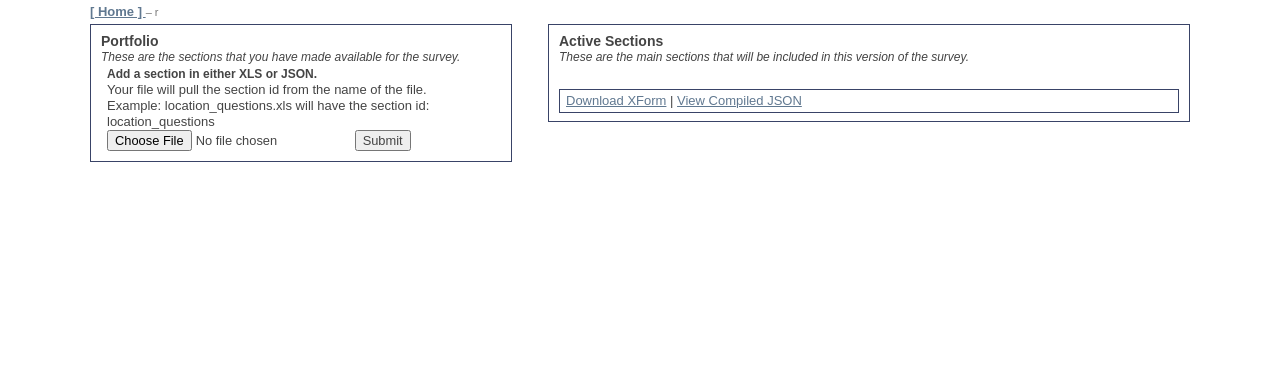
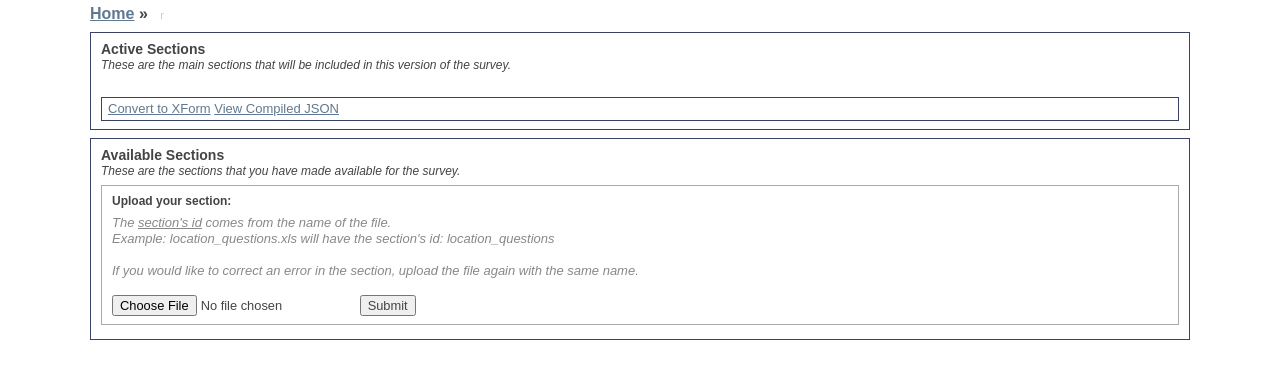
Before and after one commit to mvpdev/xls2xform, a Django app: template templates/edit_xform.html in a window 1280 px wide. Shown: the top 379 px of the page. Run offline with Django 3.2, Linux system fonts and the light colour scheme; the template is opened without the code that fills it, so the values that code supplies are empty.

Commit message:
merging in my html/css edits

```diff
--- a/main/static/css/style.css
+++ b/main/static/css/style.css
@@ -143,8 +143,6 @@ div#container {
 #available-sections {
 	border: 1px solid #394367;
 	padding: 8px 10px;
-	width: 400px;
-	float: left;
 }
 #sections h3, #available-sections h3 {
 	font-size: 14px;
@@ -157,17 +155,20 @@ div#container {
 #available-sections h4 {
 	font-size: 12px;
 	font-weight: bold;
+	margin-bottom: 7px;
 }
 #available-sections ul {
 	list-style-type: none; margin: 0; padding: 0;
 }
 #available-sections ul li {
 	position: relative;
-	background-color: #eee;
+	background-color: #f8f8f8;
 	border-bottom: 1px solid #bbb;
+	border-color: #bbb;
 	padding: 3px 8px 3px 16px;
 }
 #available-sections ul li div.left-bar {
+    opacity: 0.3;
 	width: 6px;
 	height: 100%;
 	position: absolute;
@@ -193,33 +194,91 @@ div#container {
 	font-size: smaller;
 }
 #available-sections ul li p.section-buttons a {
-	display: inline-block; width: 100px;
+	display: inline-block; width: 200px;
+}
+
+ol.form-section-list li a.move-up, ol.form-section-list li a.move-down {
+    position: absolute;
+    right: 30px;
+    font-size: 4px;
+    line-height: 1px;
+    color: transparent;
+    width: 30px;
+    height: 20px;
+    background-image: url('/static/images/up-down.png');
+    background-position: center top;
+    border: 0 none;
+    opacity: 0.3;
+}
+ol.form-section-list li:last-child a.button.move-down, ol.form-section-list li:first-child a.button.move-up {
+    opacity: 0.1;
+    cursor: default;
+}
+ol.form-section-list li a.button:hover {
+    opacity: 0.4;
+}
+ol.form-section-list li a.deactivate {
+    position: absolute;
+    top: 3px;
+    right: 4px;
+    opacity: 0.3;
+    width: 9px;
+    height: 9px;
+    font-size: 10px;
+    text-align: center;
+    line-height: 9px;
+    opacity: 0.6;
+    border-radius: 4px;
+}
+ol.form-section-list li a.move-up {
+    top: 4px;
+}
+ol.form-section-list li a.move-down {
+    background-position: center bottom;
+    bottom: 4px;
 }
 #sections, #extra {
-    width: 620px;
     padding: 8px 10px;
     border: 1px solid #394367;
-    float: right;
-    margin: 0 0 12px;
+    margin: 8px 0;
 }
 #sections #actions {
     border: 1px solid #394367;
     padding: 3px 6px;
 }
 #upload-section {
-    padding: 2px 6px;
+    margin: 6px 0;
+    padding: 8px 10px;
+    border: 1px solid #aaa;
 }
-header h2 {
+header h1 {
+    font-size: 16px;
     margin: 4px 0;
 }
-header h2 em {
-    color: #777;
+ol.form-section-list {
+    line-height: 20px;
+    font-size: 15px;
+}
+ol.form-section-list > li {
+    min-height: 54px;
+    clear: both;
+    position: relative;
+}
+ol.form-section-list li a {
+    display: block;
+    font-size: 11px;
+    width: 70px;
+    text-align: center;
+    padding: 1px 2px;
+    border: 1px solid #607890;
+    margin: 2px 0;
+    text-decoration: none;
+}
+header h1 em {
+    color: #ccc;
     font-weight: normal;
     font-size: 11px;
-}
-header h2 em:before {
-    color: #777;
-    content: '– ';
+    margin-left: 8px;
 }
 #sections ol {
     padding: 12px 0;
--- a/templates/edit_xform.html
+++ b/templates/edit_xform.html
@@ -1,17 +1,59 @@
 {% extends 'base.html' %}
 {% block header %}
 <div>
-<h2>
-	<a href="/">
-		[ Home ]
-	</a>
+<h1>
+	<a href="/">Home</a> &raquo;
 	{{xform.id_string}} <em>r{{xform.latest_version.version_number}}</em>
-</h2>
+</h1>
 </div>
 {% endblock %}
 {% block content %}
+
+<div id="sections">
+	<h3>Active Sections</h3>
+	{% if base_sections_empty %}
+	<h5>No sections have been marked as active.</h5>
+	{% else %}
+	<h5>These are the main sections that will be included in this version of the survey.</h5>
+	<ol class="form-section-list">
+		{% for section in base_sections %}
+		<li class="section-{{section.slug}}" data-section-slug="{{section.slug}}">
+			<p>
+				{{section.slug}}
+			</p>
+			<p class="status" style="display:none"></p>
+			<ul class="sub-sections">
+				{% for ss in section.sub_sections %}
+				<li>
+					{{ss}}
+				</li>
+				{% endfor %}
+			</ul>
+			<a class="button deactivate" href="/edit/{{xform.id_string}}/section/{{section.slug}}/deactivate" title="Remove Section">&mdash;</a>
+			<a class="button move-up" href="/edit/{{xform.id_string}}/section/{{section.slug}}/up" title="Move Up">Move Up</a>
+			<a class="button move-down" href="/edit/{{xform.id_string}}/section/{{section.slug}}/down" title="Move Down">Move Down</a>
+		</li>
+		{% endfor %}
+	</ol>
+	<div id="actions">
+		<p class="survey-status">
+			<!-- we should give feedback in this line.
+			{{error_message}}
+			 -->
+		</p>
+		<p class="xform-buttons">
+			<!--
+			<a href="/edit/{{xform.id_string}}/validate/" id="validate">Validate XForm</a>
+			<br>
+			-->
+			<a href="/edit/{{xform.id_string}}/download/" id="download">Convert to XForm</a>
+		</p>
+	</div>
+	{% endif %}
+</div>
+
 <div id="available-sections">
-	<h3>Portfolio</h3>
+	<h3>Available Sections</h3>
 	{% if available_sections_empty %}
 	<h5>No sections have been added to the portfolio for this XForm.</h5>
 	{% else %}
@@ -26,9 +68,9 @@
 			</p>
 			<p class="section-buttons">
 				{% if section.is_marked_included %}
-				<a href="/edit/{{xform.id_string}}/section/{{section.slug}}/deactivate" class="make-inactive">[ Deactivate ]</a>
+				<a href="/edit/{{xform.id_string}}/section/{{section.slug}}/deactivate" class="make-inactive">[ Remove from XForm ]</a>
 				{% else %}
-				<a href="/edit/{{xform.id_string}}/section/{{section.slug}}/activate" class="make-active">[ Activate ]</a>
+				<a href="/edit/{{xform.id_string}}/section/{{section.slug}}/activate" class="make-active">[ Add to XForm ]</a>
 				{% endif %}
 				<a href="/edit/{{xform.id_string}}/section/{{section.slug}}/delete" class="delete">[ X ]</a>
 			</p>
@@ -39,13 +81,16 @@
 	<div id="upload-section">
 	<form action="." method="post" enctype="multipart/form-data">
 		<h4>
-			Add a section in either XLS or JSON.
+			Upload your section:
 		</h4>
-		<p>
-			Your file will pull the section id from the name of the file.
+		<p style="font-style:italic;color:#888">
+			The <u>section's id</u> comes from the name of the file.<br>
+			<em>Example: location_questions.xls will have the section's id: location_questions</em>
 			<br>
-			<em>Example: location_questions.xls will have the section id: location_questions</em>
+			<br>
+			If you would like to correct an error in the section, upload the file again with the same name.
 		</p>
+		<br>
 		<p>
 			{% csrf_token %}
 			<input type="file" name="section_file" >
@@ -54,48 +99,7 @@
 	</form>
 	</div>
 </div>
-<div id="sections">
-	<h3>Active Sections</h3>
-	{% if base_sections_empty %}
-	<h5>No sections have been marked as active.</h5>
-	{% else %}
-	<h5>These are the main sections that will be included in this version of the survey.</h5>
-	<ol>
-		{% for section in base_sections %}
-		<li class="section-{{section.slug}}" data-section-slug="{{section.slug}}">
-			<p>
-				{{section.slug}}
-				<span class="buttons">
-					<a class="move-up" href="/edit/{{xform.id_string}}/section/{{section.slug}}/up">[Up]</a>
-					<a class="move-down" href="/edit/{{xform.id_string}}/section/{{section.slug}}/down">[Down]</a>
-					<a class="deactivate" href="/edit/{{xform.id_string}}/section/{{section.slug}}/deactivate">[x]</a>
-				</span>
-			</p>
-			<p class="status" style="display:none"></p>
-			<ul class="sub-sections">
-				{% for ss in section.sub_sections %}
-				<li>
-					{{ss}}
-				</li>
-				{% endfor %}
-			</ul>
-		</li>
-		{% endfor %}
-	</ol>
-	{% endif %}
-	<div id="actions">
-		<!-- this could be status bar or something -->
-		<p class="survey-status" style="display:none">
-		</p>
-		<p class="xform-buttons">
-			<!--
-			<a href="/edit/{{xform.id_string}}/validate/" id="validate">Validate XForm</a>
-			<br>
-			-->
-			<a href="/edit/{{xform.id_string}}/download/" id="download">Download XForm</a><span> | </span>
-		</p>
-	</div>
-</div>
+
 {% endblock %}
 
 {% block js %}
@@ -154,7 +158,8 @@ var debugJson = $("<a />", {'href':'#'}).text("View Compiled JSON").click(functi
 	});
 	evt.preventDefault();
 }).appendTo($('p.xform-buttons'));
-
+/*--
+--*/
 -->
 </script>
 {% endblock %}
```
Also changed, not shown: templates/index.html (+6 -6 lines), main/static/images/up-down.png (added).
